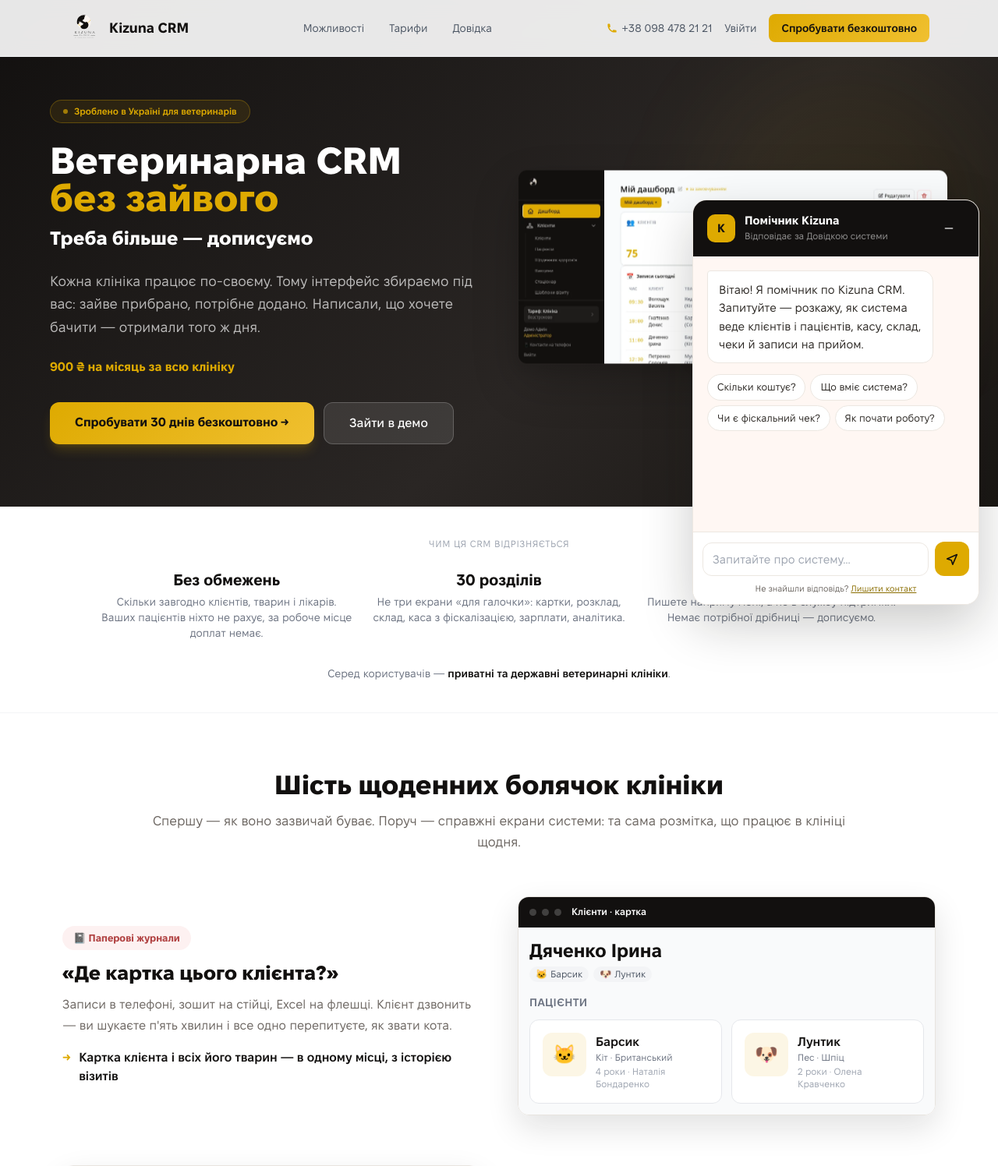
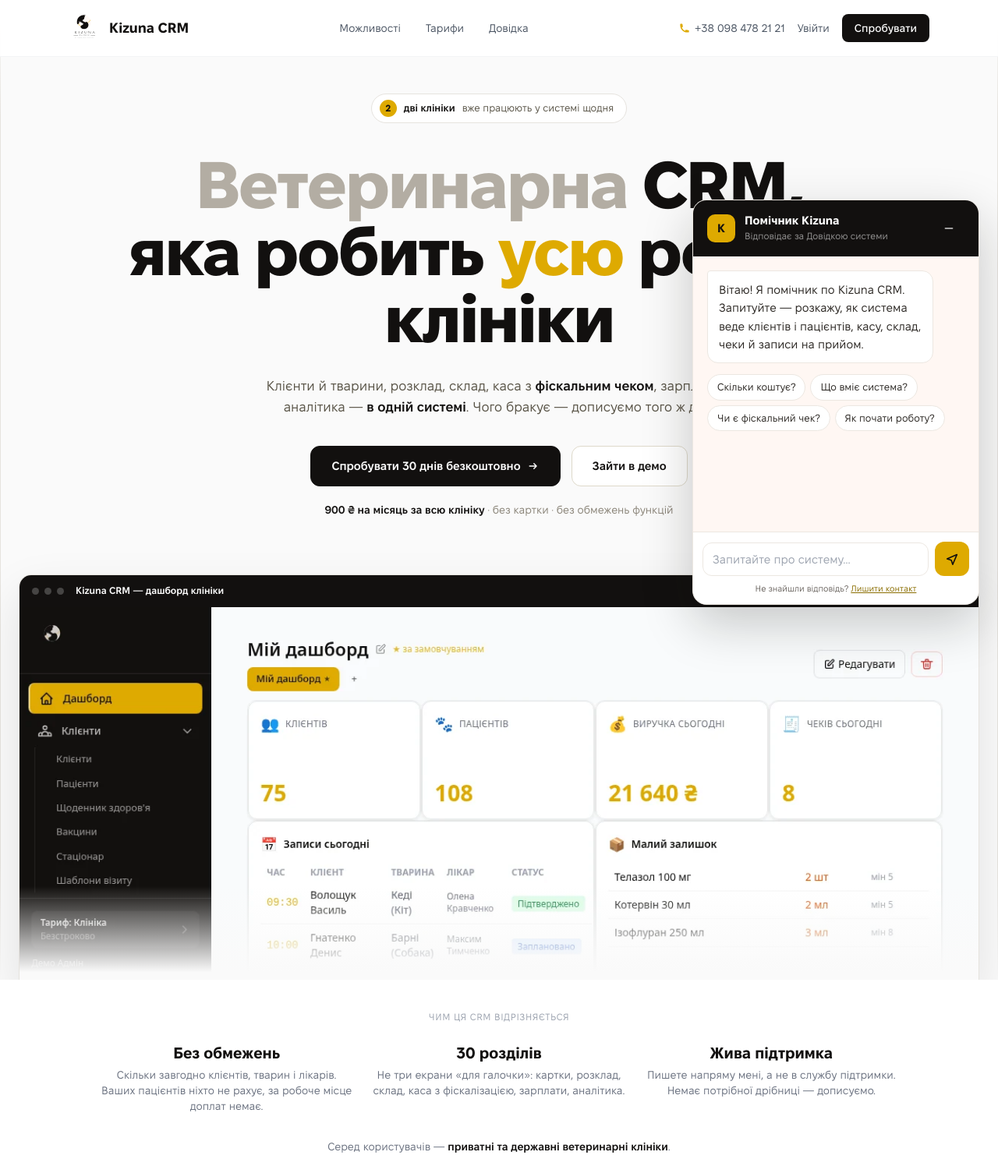
Before and after one commit to PiGYk/kizuna-crm, a Django app: template templates/landing.html in a window 1280 px wide. Shown: the top 1496 px of the page at 78% size. Run offline with Django 4.2, Linux system fonts and the light colour scheme; the template is opened without the code that fills it, so the values that code supplies are empty; some libraries are stand-ins or nearby versions.

Commit message:
feat(ленд-дизайн): новий перший екран за розбором референсів (omniwork/katalyst/loopcase/scribble) — кегль 86px зі щільним трекінгом замість 48, приглушені службові слова + акцент на смислових, світлий фон із напрямними сітки замість темного градієнта, екран продукту на всю ширину з мʼяким затуханням (цифри читаються), мітка-доказ над заголовком, шапка без важкої жовтої кнопки, прибрано плавання картинки й пульсацію

```diff
--- a/templates/landing.html
+++ b/templates/landing.html
@@ -171,7 +171,126 @@
       0%, 100% { transform: translateY(0px); }
       50% { transform: translateY(-8px); }
     }
-    .float-anim { animation: float 4s ease-in-out infinite; }
+    .float-anim { animation: none; }
+
+    /* ─── НОВИЙ ГЕРОЙ (за референсами: великий кегль, щільний трекінг, світло) ─── */
+    .kzh{
+      position:relative;
+      background:#fafafa;
+      padding:120px 24px 0;
+      overflow:hidden;
+    }
+    /* тонкі напрямні сітки по краях контейнера — як у scribble */
+    .kzh-rails{
+      position:absolute; inset:0;
+      max-width:1346px; margin:0 auto;
+      pointer-events:none;
+    }
+    .kzh-rails i{
+      position:absolute; top:0; bottom:0; width:1px;
+      background:linear-gradient(to bottom,transparent,#e6e3de 12%,#e6e3de 88%,transparent);
+    }
+    .kzh-rails i:first-child{left:0}
+    .kzh-rails i:last-child{right:0}
+
+    .kzh-inner{position:relative; max-width:1120px; margin:0 auto; text-align:center;}
+
+    /* мітка над заголовком — доказ, а не прикраса */
+    .kzh-badge{
+      display:inline-flex; align-items:center; gap:9px;
+      background:#fff; border:1px solid #e6e3de;
+      border-radius:999px; padding:7px 16px 7px 10px;
+      font-size:13px; color:#5a5548; margin-bottom:36px;
+    }
+    .kzh-badge b{color:#12100F; font-weight:600;}
+    .kzh-badge span.dot{
+      width:22px;height:22px;border-radius:50%;
+      background:#DEAA01;display:flex;align-items:center;justify-content:center;
+      font-size:12px;font-weight:800;color:#12100F;
+    }
+
+    .kzh-h1{
+      font-family:'Fixel Display','Fixel',system-ui,sans-serif;
+      font-weight:800;
+      font-size:clamp(40px, 6.6vw, 86px);
+      line-height:1.02;
+      letter-spacing:-0.028em;
+      color:#12100F;
+      margin:0 0 28px;
+    }
+    /* службові слова приглушені, смислові — чорні (прийом omniwork) */
+    .kzh-h1 .mute{color:#b3ada3;}
+    .kzh-h1 .gold{color:#DEAA01;}
+
+    .kzh-sub{
+      font-size:clamp(16px,1.35vw,19px);
+      line-height:1.6;
+      color:#5a5548;
+      max-width:680px;
+      margin:0 auto 36px;
+    }
+    .kzh-sub b{color:#12100F; font-weight:600;}
+
+    .kzh-cta{display:flex; align-items:center; justify-content:center; gap:14px; flex-wrap:wrap;}
+    .kzh-btn{
+      display:inline-flex; align-items:center; gap:8px;
+      background:#12100F; color:#fff;
+      border:1px solid #12100F; border-radius:12px;
+      padding:14px 26px; font-size:15px; font-weight:600;
+      text-decoration:none; transition:background .18s ease, transform .18s ease;
+    }
+    .kzh-btn:hover{background:#2a2624; transform:translateY(-1px);}
+    .kzh-btn-ghost{
+      display:inline-flex; align-items:center; gap:8px;
+      background:#fff; color:#12100F;
+      border:1px solid #ded9ca; border-radius:12px;
+      padding:14px 26px; font-size:15px; font-weight:600;
+      text-decoration:none; transition:border-color .18s ease, background .18s ease;
+    }
+    .kzh-btn-ghost:hover{border-color:#12100F; background:#f6f5f2;}
+
+    .kzh-note{margin-top:20px; font-size:14px; color:#8a8478;}
+    .kzh-note b{color:#12100F; font-weight:600;}
+
+    /* екран продукту — на всю ширину, великий, читабельний */
+    .kzh-shot{
+      position:relative;
+      max-width:1240px; margin:72px auto 0;
+      max-height:520px;
+      border-radius:16px 16px 0 0;
+      border:1px solid #e6e3de; border-bottom:none;
+      background:#fff;
+      overflow:hidden;
+      box-shadow:0 -1px 0 #fff inset, 0 24px 60px rgba(18,16,15,.10);
+      opacity:0; transform:translateY(18px);
+      animation:kzh-rise .7s cubic-bezier(.2,.7,.3,1) .15s forwards;
+    }
+    @keyframes kzh-rise{to{opacity:1; transform:none;}}
+    @media (prefers-reduced-motion:reduce){
+      .kzh-shot{animation:none; opacity:1; transform:none;}
+    }
+    .kzh-shot img{display:block; width:100%; height:auto;}
+    /* мʼяке затухання низу — щоб екран не обривався різкою смугою */
+    .kzh-shot::after{
+      content:'';
+      position:absolute; left:0; right:0; bottom:0; height:120px;
+      background:linear-gradient(to bottom, rgba(250,250,250,0), #fafafa 92%);
+      pointer-events:none;
+    }
+    /* смужка вікна над скріном */
+    .kzh-bar{
+      display:flex; align-items:center; gap:7px;
+      padding:11px 16px; background:#12100F;
+    }
+    .kzh-bar i{width:9px;height:9px;border-radius:50%;background:rgba(255,255,255,.22);}
+    .kzh-bar b{margin-left:8px;color:#fff;font-size:12.5px;font-weight:600;}
+
+    @media(max-width:820px){
+      .kzh{padding:96px 16px 0;}
+      .kzh-shot{margin-top:48px; border-radius:12px 12px 0 0;}
+      .kzh-badge{margin-bottom:24px;}
+    }
+
   </style>
 </head>
 
@@ -196,9 +315,8 @@
       </a>
       <a href="https://crm.kizuna.com.ua/login/" class="text-sm text-gray-600 hover:text-brand-dark transition-colors hidden sm:inline">Увійти</a>
       <a href="https://crm.kizuna.com.ua/register/" onclick="gtag('event','begin_registration',{event_category:'cta',event_label:'navbar'})"
-         class="px-4 py-2 gradient-gold text-brand-dark rounded-lg text-sm font-semibold hover:brightness-95 transition-all whitespace-nowrap">
-        <span class="sm:hidden">Спробувати</span>
-        <span class="hidden sm:inline">Спробувати безкоштовно</span>
+         class="px-4 py-2 bg-brand-dark text-white rounded-lg text-sm font-medium hover:opacity-90 transition-all whitespace-nowrap">
+        Спробувати
       </a>
     </div>
   </div>
@@ -206,65 +324,49 @@
 
 
 <!-- ═══════════════════ HERO ═══════════════════ -->
-<section class="gradient-hero pt-24 md:pt-32 pb-20 px-6 overflow-hidden relative">
-  <!-- декоративні кола -->
-  <div class="absolute top-20 right-0 w-96 h-96 rounded-full bg-brand-gold/5 blur-3xl pointer-events-none"></div>
-  <div class="absolute bottom-0 left-0 w-72 h-72 rounded-full bg-brand-gold/3 blur-3xl pointer-events-none"></div>
+<section class="kzh">
+  <div class="kzh-rails"><i></i><i></i></div>
 
-  <div class="max-w-6xl mx-auto">
-    <div class="flex flex-col lg:flex-row items-center gap-12">
-
-      <!-- текст -->
-      <div class="lg:w-1/2 text-center lg:text-left">
-        <div class="inline-flex items-center gap-2 bg-brand-gold/10 border border-brand-gold/30 text-brand-gold text-xs font-semibold px-4 py-1.5 rounded-full mb-6">
-          <span class="w-1.5 h-1.5 bg-brand-gold rounded-full animate-pulse"></span>
-          Зроблено в Україні для ветеринарів
+  <div class="kzh-inner">
+    <div class="kzh-badge">
+      <span class="dot">2</span>
+      <b>дві клініки</b> вже працюють у системі щодня
     </div>
 
-        <h1 class="text-4xl lg:text-5xl font-extrabold text-white leading-tight mb-6">
-          Ветеринарна CRM<br>
-          <span class="text-brand-gold">без зайвого</span>
-          <span class="block text-2xl mt-3">Треба більше — дописуємо</span>
+    <h1 class="kzh-h1">
+      <span class="mute">Ветеринарна</span> CRM,<br>
+      яка робить <span class="gold">усю</span> роботу клініки
     </h1>
 
-        <p class="text-white/70 text-lg mb-6 leading-relaxed">
-          Кожна клініка працює по-своєму. Тому інтерфейс збираємо під вас:
-          зайве прибрано, потрібне додано. Написали, що хочете бачити —
-          отримали того ж дня.
+    <p class="kzh-sub">
+      Клієнти й тварини, розклад, склад, каса з <b>фіскальним чеком</b>,
+      зарплати й аналітика — <b>в одній системі</b>. Чого бракує — дописуємо того ж дня.
     </p>
 
-        <p class="text-white/90 text-base mb-8 leading-relaxed">
-          <span class="text-brand-gold font-bold">900 ₴ на місяць за всю клініку</span>
-        </p>
-
-        <div class="flex flex-col sm:flex-row gap-3 justify-center lg:justify-start">
+    <div class="kzh-cta">
       <a href="https://crm.kizuna.com.ua/register/"
          onclick="gtag('event','begin_registration',{event_category:'cta',event_label:'hero'})"
-             class="px-8 py-3.5 gradient-gold text-brand-dark rounded-xl font-bold text-base hover:brightness-95 transition-all shadow-lg shadow-brand-gold/20">
-            Спробувати 30 днів безкоштовно →
+         class="kzh-btn">
+        Спробувати 30 днів безкоштовно
+        <svg width="16" height="16" viewBox="0 0 20 20" fill="none" aria-hidden="true"><path d="M4 10h11M11 6l4 4-4 4" stroke="currentColor" stroke-width="1.8" stroke-linecap="round" stroke-linejoin="round"/></svg>
       </a>
       <a href="#" data-demo-open
          onclick="gtag('event','open_demo',{event_category:'cta',event_label:'hero'})"
-             class="px-8 py-3.5 bg-white/10 border border-white/20 text-white rounded-xl font-medium text-base hover:bg-white/15 transition-all">
-            Зайти в демо
-          </a>
+         class="kzh-btn-ghost">Зайти в демо</a>
     </div>
 
+    <p class="kzh-note"><b>900 ₴ на місяць за всю клініку</b> · без картки · без обмежень функцій</p>
   </div>
 
-      <!-- скрін дашборду -->
-      <div class="lg:w-1/2 float-anim">
-        <div class="screen-frame screen-shadow">
+  <div class="kzh-shot">
+    <div class="kzh-bar"><i></i><i></i><i></i><b>Kizuna CRM — дашборд клініки</b></div>
     <picture>
       <source srcset="{% static 'landing/dashboard.webp' %}" type="image/webp">
-            <img src="{% static 'landing/dashboard.png' %}" alt="Дашборд ветеринарної CRM Kizuna" class="w-full" width="1280" height="577" fetchpriority="high">
+      <img src="{% static 'landing/dashboard.png' %}" alt="Дашборд ветеринарної CRM Kizuna" width="1280" height="577" fetchpriority="high">
     </picture>
   </div>
-      </div>
+</section>
 
-    </div>
-  </div>
-</section>
 
 
 <!-- ═══════════════════ ДОВІРА ═══════════════════ -->
```
Lines whose indentation alone changed are shown as unchanged.
